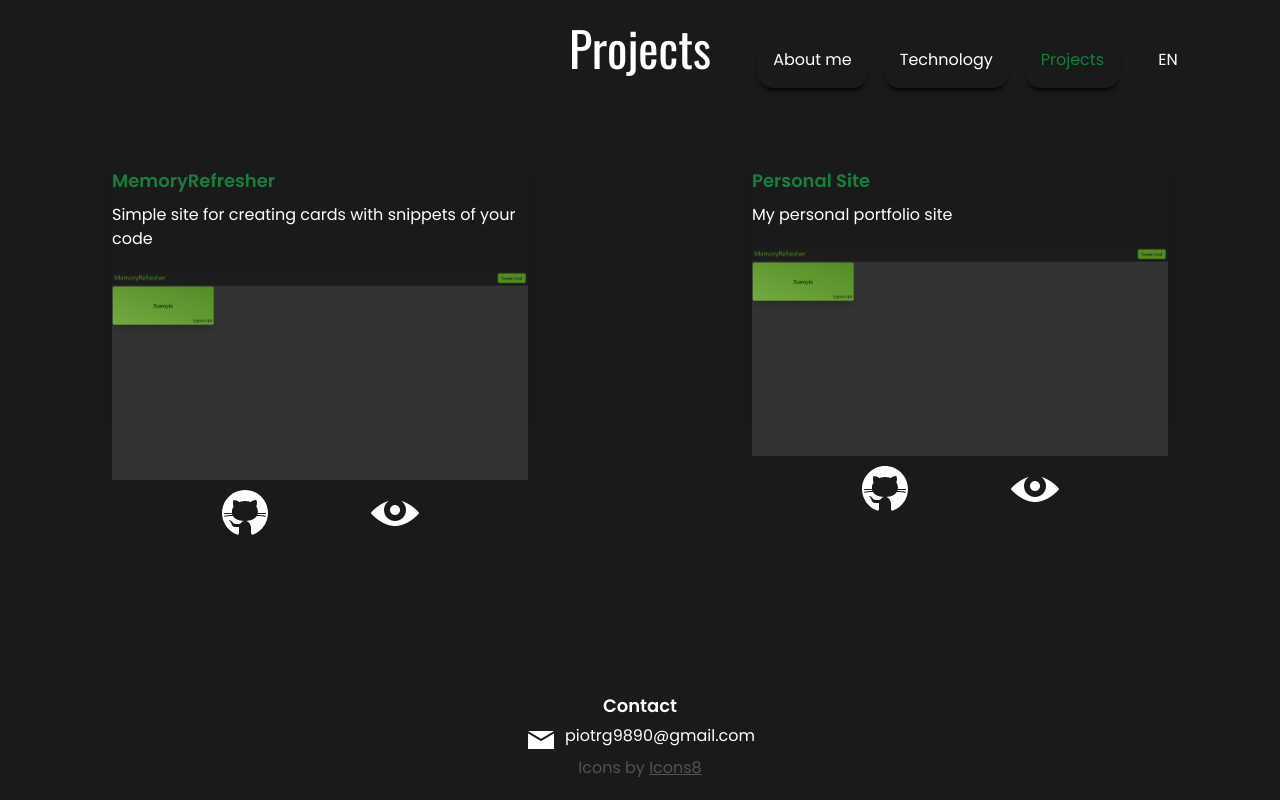
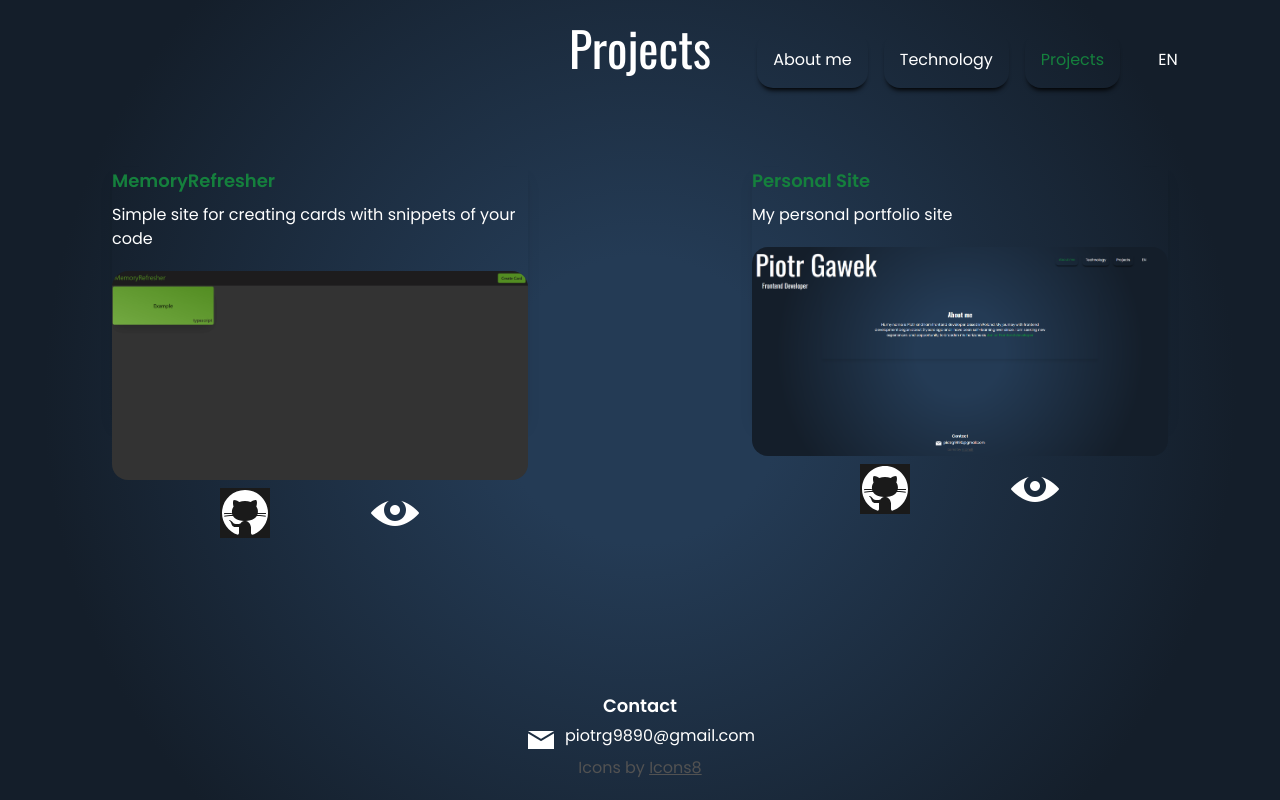
Before and after one commit to Garmah98/Portfolio, a React (Vite) app: page /projects in a window 1280 px wide. Built offline with nearby package versions, Linux system fonts and the light colour scheme.

Commit message:
Added background, Added 2nd project to projects page

```diff
--- a/src/components/ProjectCard.tsx
+++ b/src/components/ProjectCard.tsx
@@ -19,7 +19,7 @@ export default function ProjectCard({
             </h3>
             <p className="mb-5 w-full">{t(`Projects.${title}.description`)}</p>
             <img
-                className="w-full"
+                className="w-full rounded-2xl"
                 src={img}
                 alt="Screenshot of the project website"
             />
--- a/src/index.css
+++ b/src/index.css
@@ -9,6 +9,11 @@ body {
     background-color: #1a1a1a;
     color: white;
     font-family: 'Poppins', 'Oswald', sans-serif;
+    background: rgb(36,59,85);
+    background: -moz-radial-gradient(circle, rgba(36,59,85,1) 19%, rgba(20,30,42,1) 79%);
+    background: -webkit-radial-gradient(circle, rgba(36,59,85,1) 19%, rgba(20,30,42,1) 79%);
+    background: radial-gradient(circle, rgba(36,59,85,1) 19%, rgba(20,30,42,1) 79%);
+    filter: progid:DXImageTransform.Microsoft.gradient(startColorstr="#243b55",endColorstr="#141e2a",GradientType=1);
 }
 nav a {
     padding: 1rem;
--- a/src/routes/Projects.tsx
+++ b/src/routes/Projects.tsx
@@ -1,6 +1,7 @@
 import { useTranslation } from 'react-i18next'
 import ProjectCard from '@/components/ProjectCard'
 import MemoryRefresher from '/MemoryRefresher.png'
+import Personal_Site from '/Personal_Site.png'
 export default function Projects() {
     const { t } = useTranslation()
     return (
@@ -15,7 +16,7 @@ export default function Projects() {
                 />
                 <ProjectCard
                     title="Personal Site"
-                    img={MemoryRefresher}
+                    img={Personal_Site}
                     link="https://garmah98.github.io/MemoryRefresher/"
                     github="https://github.com/Garmah98/Portfolio"
                 />
```
Also changed, not shown: public/Personal_Site.png (added).
